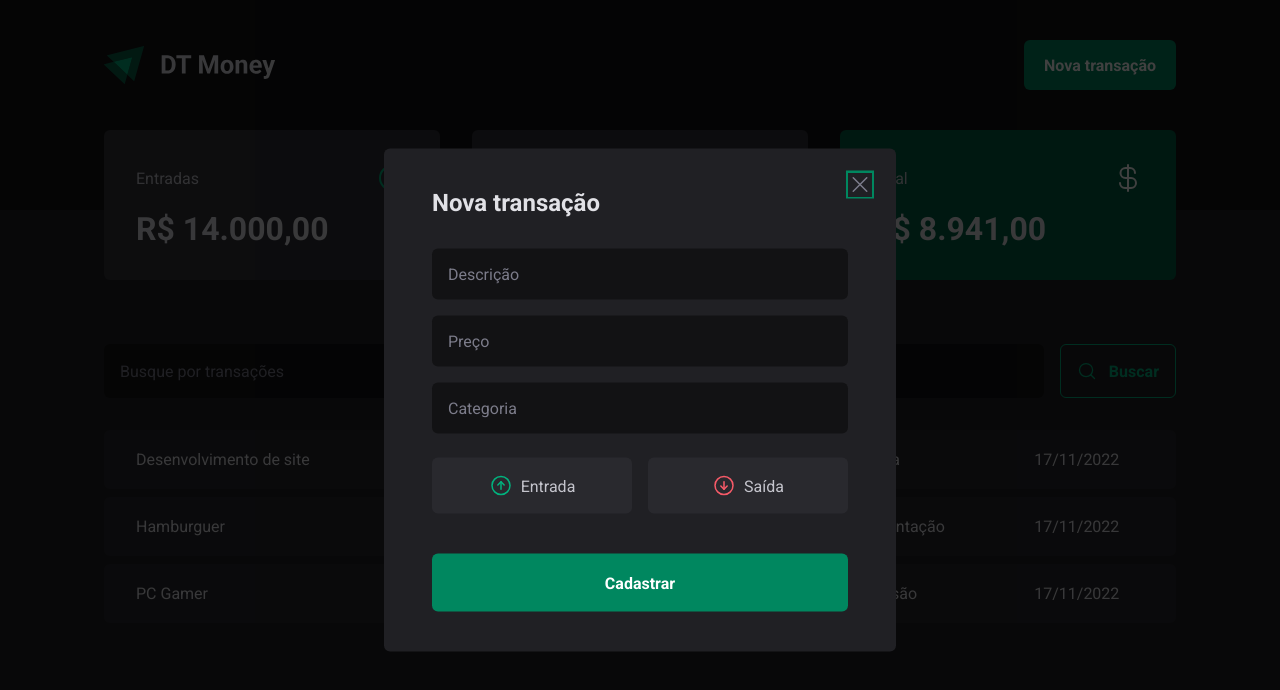
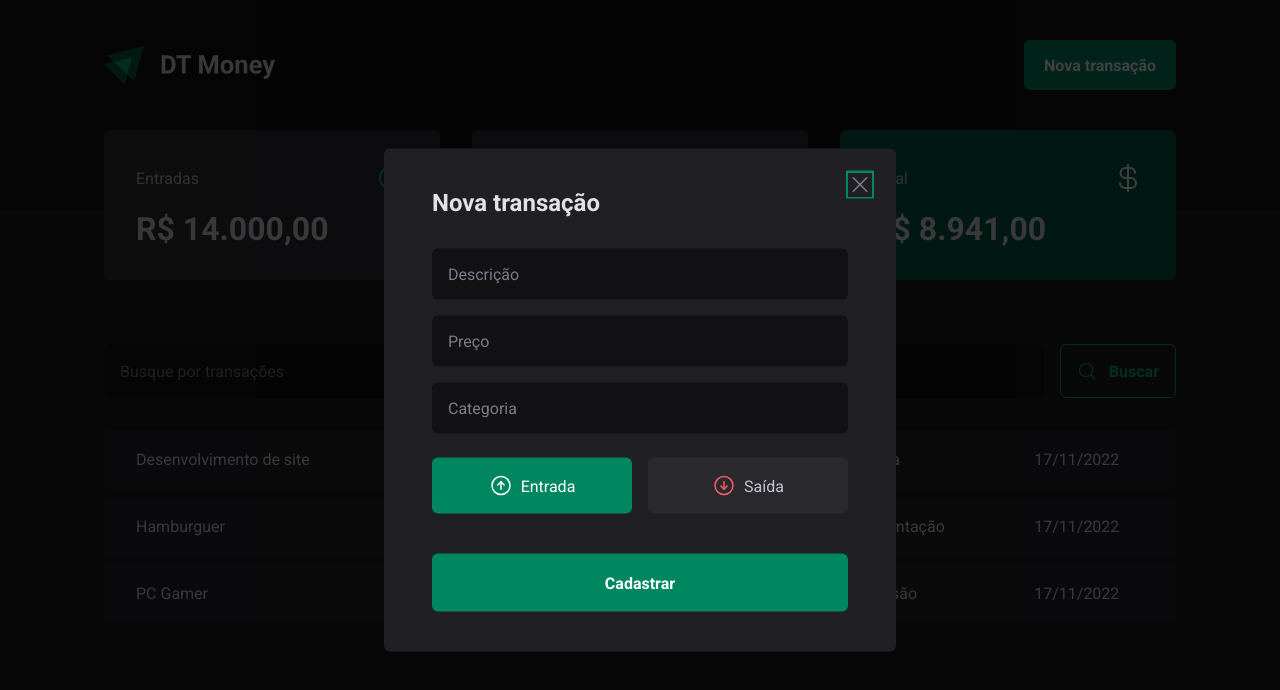
Before and after one commit to eoSalinas/dt-money, a React (Vite) app: page / in a window 1280 px wide. Both pictures are taken after a click on the button "Nova transação". Shown: the top 690 px of the page. Built offline with nearby package versions, Linux system fonts and the light colour scheme; data requests are answered from the project's data file.

Commit message:
Conexão com a API - Controlled components

```diff
--- a/src/components/NewTransactionModal/index.tsx
+++ b/src/components/NewTransactionModal/index.tsx
@@ -1,6 +1,7 @@
+import { zodResolver } from '@hookform/resolvers/zod'
 import * as Dialog from '@radix-ui/react-dialog'
 import { ArrowCircleDown, ArrowCircleUp, X } from 'phosphor-react'
-import { useForm } from 'react-hook-form'
+import { Controller, useForm } from 'react-hook-form'
 import * as z from 'zod'
 import {
   CloseButton,
@@ -14,7 +15,7 @@
   description: z.string(),
   price: z.number(),
   category: z.string(),
-  // type: z.enum(['income', 'outcome']),
+  type: z.enum(['income', 'outcome']),
 })
 
 type newTransactionFormInputs = z.infer<typeof newTransactionFormSchema>
@@ -23,8 +24,14 @@
   const {
     register,
     handleSubmit,
+    control,
     formState: { isSubmitting },
-  } = useForm<newTransactionFormInputs>()
+  } = useForm<newTransactionFormInputs>({
+    resolver: zodResolver(newTransactionFormSchema),
+    defaultValues: {
+      type: 'income',
+    },
+  })
 
   async function handleCreateNewTransaction(data: newTransactionFormInputs) {
     await new Promise((resolve) => setTimeout(resolve, 2000))
@@ -60,7 +67,15 @@
             {...register('category')}
           />
 
-          <TransactionType>
+          <Controller
+            control={control}
+            name="type"
+            render={({ field }) => {
+              return (
+                <TransactionType
+                  onValueChange={field.onChange}
+                  value={field.value}
+                >
                   <TransactionTypeButton variant="income" value="income">
                     <ArrowCircleUp size={24} />
                     <span>Entrada</span>
@@ -71,6 +86,9 @@
                     <span>Saída</span>
                   </TransactionTypeButton>
                 </TransactionType>
+              )
+            }}
+          />
 
           <button type="submit" disabled={isSubmitting}>
             Cadastrar
```
Lines whose indentation alone changed are shown as unchanged.
